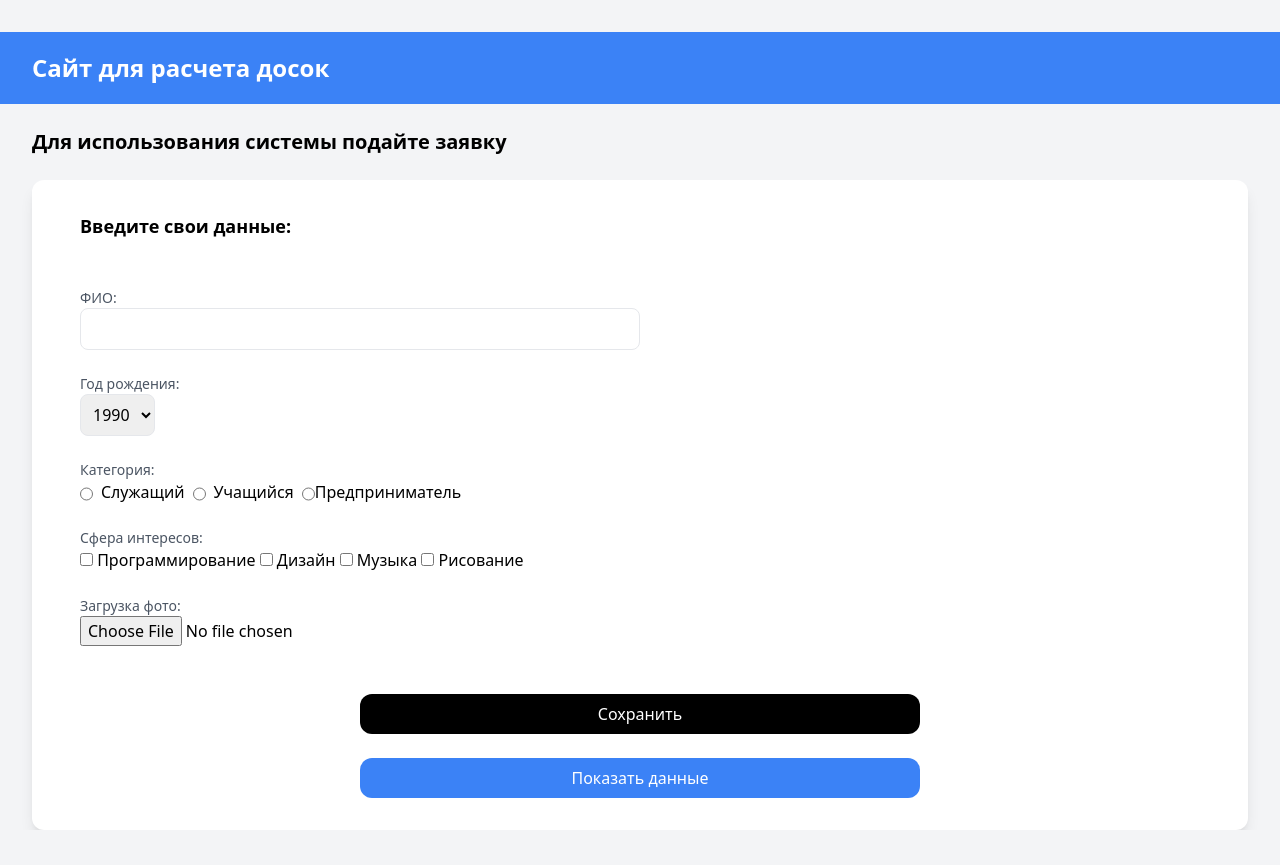
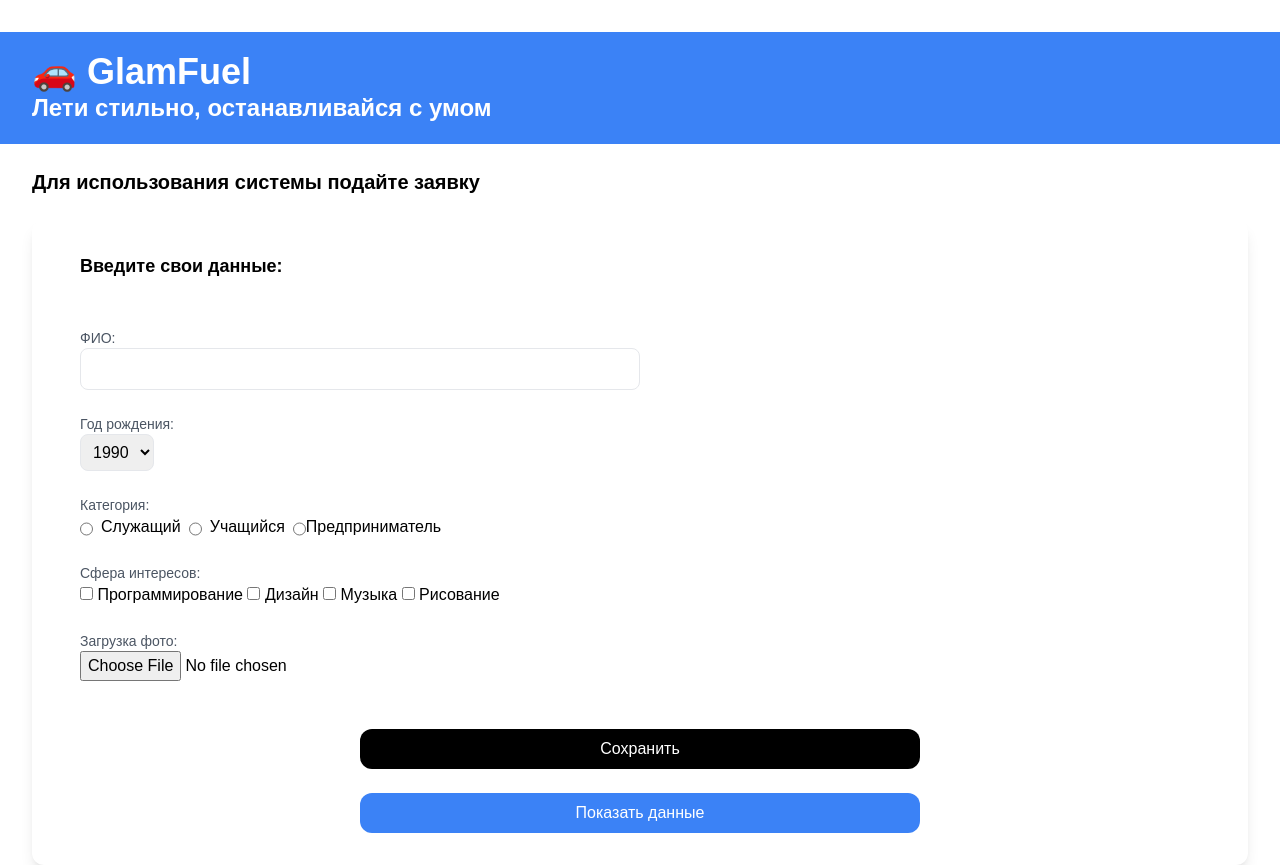
Before and after one commit to kasuncard/kasuncard.github.io, a plain HTML site: page index.html in a window 1280 px wide. Before the commit the page ends 830 px from the top, so only its background shows below. Drawn offline with nearby package versions, Linux system fonts and the light colour scheme.

Commit message:
Update index.html

```diff
--- a/index.html
+++ b/index.html
@@ -5,15 +5,28 @@
 <meta charset="UTF-8">
 <meta name="viewport" content="width=device-width, initial-scale=1.0">
 <script src="https://cdn.tailwindcss.com"></script>
-<title>Расчет досок</title>
+<title>Stop it</title>
 </head>
+    <style>
+        body {
+            font-family: 'Montserrat', sans-serif;
+        }
 
-<body class="bg-gray-100">
-<div class="container mx-auto mt-8">
+        .header-bg {
+            background-color: #3498db;
+        }
 
-<div class="bg-blue-500 py-5 text-white">
-<h1 class="text-2xl font-bold pl-8">Сайт для расчета досок</h1>
-</div>
+        .header-text {
+            color: #ffffff;
+        }
+    </style>
+
+    <div class="container mx-auto mt-8">
+
+        <div class="bg-blue-500 py-5 text-white header-bg">
+            <h1 class="text-4xl font-bold pl-8 header-text">🚗 GlamFuel</h1>
+            <h2 class="text-2xl font-bold pl-8 header-text">Лети стильно, останавливайся с умом</h2>
+        </div>
 <h2 class="ml-8 text-xl font-semibold my-6">Для использования системы подайте заявку</h2>
 <div class="bg-white rounded-xl mx-8 px-12 py-8 mt-6 shadow-lg">
 <h2 class="text-lg font-semibold mb-6">Введите свои данные:</h2>
```
